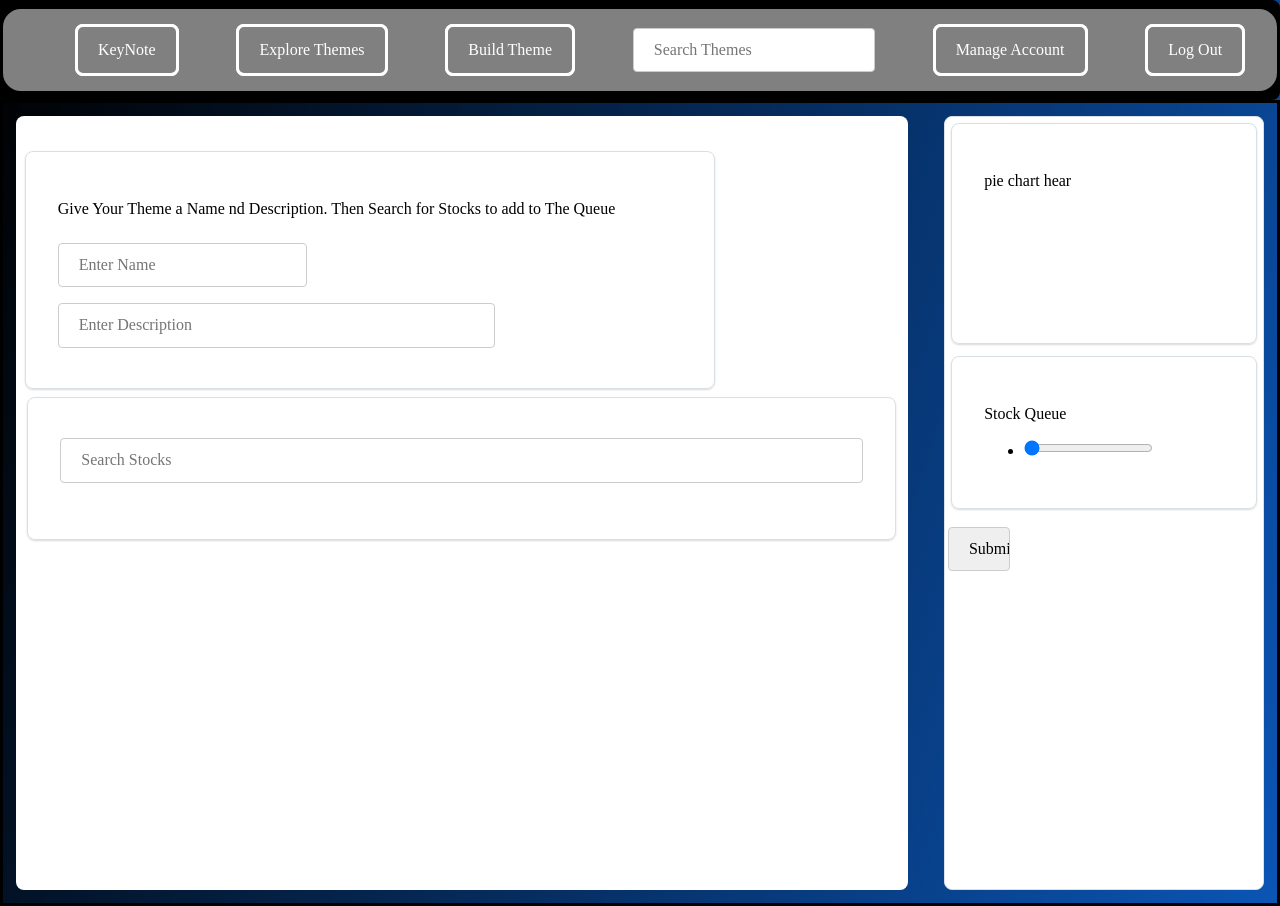
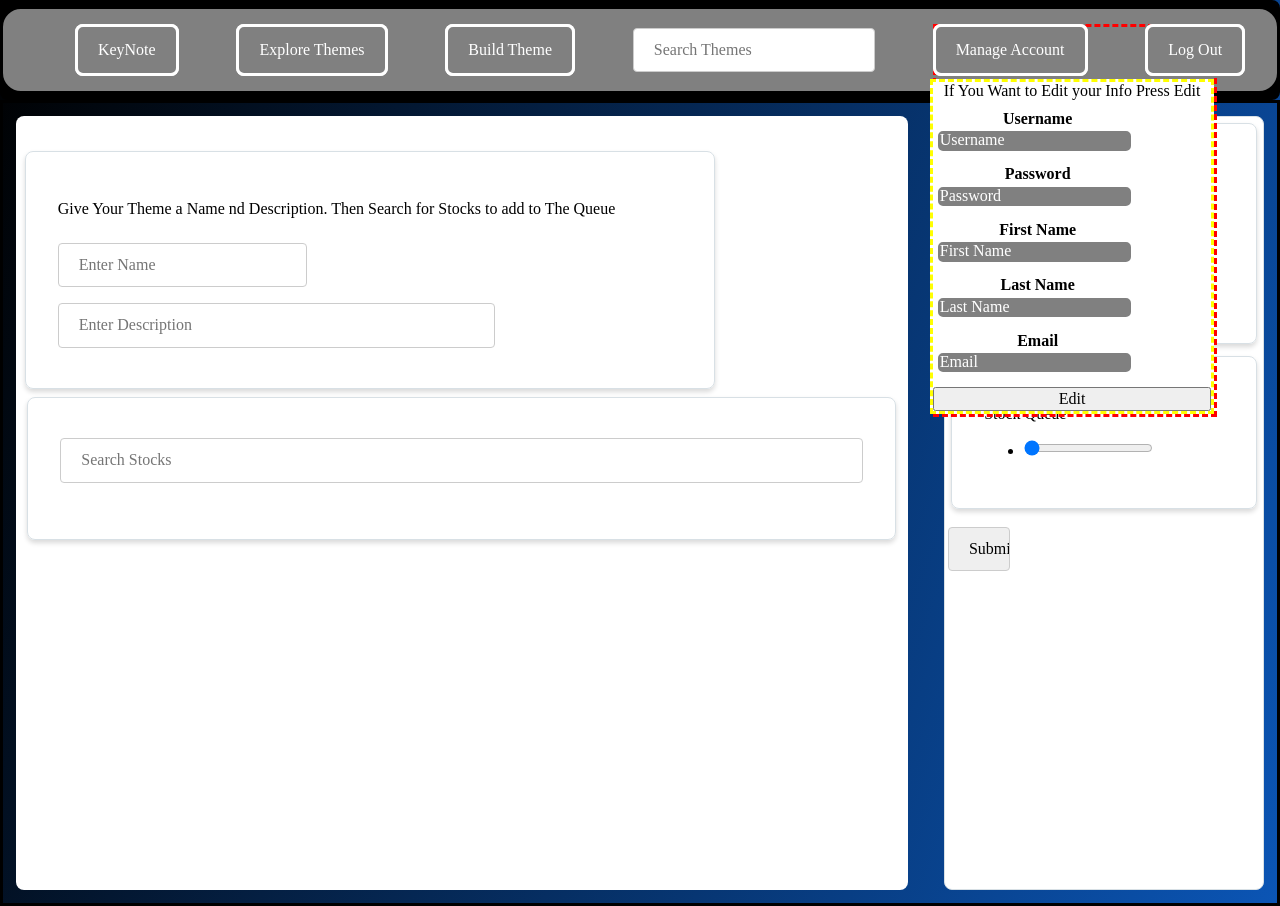
Before and after one commit to wmunson/KeyNote, a Flask app: page /build in a window 1280 px wide. Run offline with Flask 2, Linux system fonts and the light colour scheme; a map, chart or similar area stays blank; parts of the project's set-up code (start-up, migrations or seed data) failed here and were passed over; some libraries are stand-ins or nearby versions.

Commit message:
accMan html

```diff
--- a/static/css/base.css
+++ b/static/css/base.css
@@ -1,6 +1,11 @@
 body{
 	background: linear-gradient(-70deg, #0B55B5,black);
+	z-index:0;
 }
+.container{
+	z-index:0
+}
+
 /*Nav bar Styling*/
 
 .navBar{
@@ -41,6 +46,9 @@ body{
 .li{
 	display:flex;
 	list-style: none;
+	position:relative;
+	z-index:0;
+	/*cursor: pointer;*/
 	/*justify-content: center;*/
 	/*align-items: center;*/
 	/*background-color: white;*/
@@ -60,7 +68,7 @@ body{
 	border-radius: 8px
 }
 
-.f input{
+.fInput{
 	width: 100%;
     background-color: gray;
     color: white;
@@ -72,6 +80,7 @@ body{
 	font:10px;
 }
 
+
 .search input{
 	/*width: 100%;*/
     padding: 12px 20px;
@@ -82,4 +91,91 @@ body{
     box-sizing: border-box;
 }
 
+#account{
+	/*align-self: flex-end;*/
+	display:flex;
+	position:relative;
+}
+
+.drop{
+	display:flex;
+	flex-direction: column;
+	justify-content: flex-end;
+	/*align-self: stretch;*/
+	width:180%;
+	height:740%;
+	position:absolute;
+	z-index:-1;
+	border:dashed red;
+
+}
+
+.dropMenu{
+	/*display:none;*/
+	display:flex;
+	flex-direction:column;
+	justify-content: space-between;
+	align-self: flex-end;
+	width:100%;
+	height:85%;
+	background-color: white;
+	z-index:0;
+	text-align: center;
+
+
+	border:dashed yellow;
+
+}
+.dropMenu b{
+	text-align: left:;
+	align-self: flex-start;
+	margin-bottom: 0;
+	padding-bottom: 0;
+}
+
+.accInput{
+	display: flex;
+	width: 90%;
+    background-color: gray;
+    color: white;
+    /*padding: 14px 20px;*/
+    margin: 1%;
+    margin-top: 0;
+    padding-top:0;
+    border: solid;
+    border-radius: 8px;
+    /*cursor: pointer;*/
+	font:10px;
+}
+
+.active{
+	display:block;
+}
+
+/*.arrow{
+	position:absolute;
+	align-self: flex-start;
+	background-color: white;
+	margin-top: 10%;
+	width:0;
+	height:0;
+	border-left: 50px transparent;
+	border-right: 50px transparent;
+	border-bottom: 50px solid black;
+	z-index:0
+	border:solid;
+}*/
+
+/*.accInput{
+	width: 50%;
+    background-color: gray;
+    color: white;
+    padding: 14px 20px;
+    margin: 0;
+    border: solid;
+    border-radius: 8px;
+    cursor: pointer;
+	font:10px;
+}*/
+
 /*End of NavBar*/
--- a/static/css/build.css
+++ b/static/css/build.css
@@ -33,7 +33,7 @@
     padding: 32px;
     border: 1px solid #d8e0e5;
     border-radius: 8px;
-    box-shadow: 0 1px 2px rgba(0,0,0,0.15);
+    box-shadow: 0 3px 5px rgba(0,0,0,0.15);
 
 	/*border:dashed green;*/
 
@@ -64,7 +64,7 @@
     padding: 32px;
     border: 1px solid #d8e0e5;
     border-radius: 8px;
-    box-shadow: 0 1px 2px rgba(0,0,0,0.15);
+    box-shadow: 0 3px 5px rgba(0,0,0,0.15);
 
 	/*border:dashed gray;*/
 
@@ -106,7 +106,7 @@
     padding: 32px;
     border: 1px solid #d8e0e5;
     border-radius: 8px;
-    box-shadow: 0 1px 2px rgba(0,0,0,0.15);
+    box-shadow: 0 3px 5px rgba(0,0,0,0.15);
 
 	/*border:dashed red;*/
 
@@ -120,7 +120,7 @@
     padding: 32px;
     border: 1px solid #d8e0e5;
     border-radius: 8px;
-    box-shadow: 0 1px 2px rgba(0,0,0,0.15);
+    box-shadow: 0 3px 5px rgba(0,0,0,0.15);
 
 	/*border:dashed;*/
 	/*border-color:green;*/
--- a/static/js/base.js
+++ b/static/js/base.js
@@ -1,10 +1,10 @@
 document.getElementById('baseAccount').addEventListener('click',function(){
 	document.getElementById('baseMenu').classList.add('active');
-	document.getElementById('baseDrop').classList.add('active');
+	// document.getElementById('baseDrop').classList.add('active');
 
 });
 
-document.getElementById('container').addEventListener('click',function(){
+document.getElementById('conClick').addEventListener('click',function(){
 	document.getElementById('baseMenu').classList.remove('active');
 	document.getElementById('baseDrop').classList.remove('active');
 
--- a/templates/base.html
+++ b/templates/base.html
@@ -16,30 +16,47 @@
 					<ul class="navUl">
 						<li class="li home">
 							<form class="f" action ="/login" method="GET">
-								<input type="submit" value="KeyNote">
+								<input class="fInput" type="submit" value="KeyNote">
 							</form>
 						</li>
 						<li class="li explore">
 							<form class="f" action ="/explore" method="GET">
-								<input type="submit" value="Explore Themes">
+								<input class="fInput" type="submit" value="Explore Themes">
 							</form>
 						</li>
 						<li class="li build">
 							<form class="f" action ="/build" method="GET">
-								<input type="submit" value="Build Theme">
+								<input class="fInput" type="submit" value="Build Theme">
 							</form>
 						</li>
 						<li class="li search">
 							<input id="homeSearch" name="mainSearch" placeholder="Search Themes">
 						</li>
 						<li class="li manageAcc">
-							<form class="f" action ="" method="GET">
-								<input type="submit" value="Manage Account">
-							</form>
+							<div  class="f">
+								<input id="baseAccount" class="fInput" type="submit" value="Manage Account">
+								<div id="baseDrop" class="drop">
+									<div class="arrow"></div>
+
+									<div id="baseMenu" class="dropMenu"> If You Want to Edit your Info Press Edit
+										<b>Username
+										<input class="accInput user"  type="text" name="username" value="Username" readonly></b>
+										<b>Password
+										<input class="accInput pass"  type="text" name="password" value="Password" readonly></b>
+										<b>First Name
+										<input class="accInput first"  type="text" name="firstName" value="First Name" readonly></b>
+										<b>Last Name
+										<input class="accInput last"  type="text" name="lastName" value="Last Name" readonly></b>
+										<b>Email
+										<input class="accInput email"  type="text" name="email" value="Email" readonly></b>
+										<input class="edit"  type="submit" value="Edit">
+									</div>
+								</div>
+							</div>
 						</li>
 						<li class="li logOut">
 							<form class="f" action ="/logout" method="GET">
-								<input type="submit" value="Log Out">
+								<input class="fInput" type="submit" value="Log Out">
 							</form>
 						</li>
 					</ul>
@@ -47,7 +64,7 @@
 </div>
 		</div>
 
-		<div class="container">{% block body %}{% endblock %}</div>
+		<div id="conClick" class="container">{% block body %}{% endblock %}</div>
 
 
 
@@ -56,6 +73,7 @@
 	<script type="text/javascript" src="https://cdnjs.cloudflare.com/ajax/libs/require.js/2.3.2/require.min.js"></script>
 
 	<script type="text/javascript" src="https://cdnjs.cloudflare.com/ajax/libs/c3/0.4.11/c3.js"></script>
+	<script type="text/javascript" src="../static/js/base.js"></script>
 	{% block javascript %}{% endblock %}
 	</body>
 
--- a/templates/home.html
+++ b/templates/home.html
@@ -72,7 +72,7 @@
 
 	<div class="rightCol">
 		<div class="accountInfo">
-			<p class="accountTitle titles">Account Summary</p>
+			<h4 class="accountTitle titles">Account Summary</h4>
 			<ul class="etfList">
 				{% for etf in etfs %}
 					<li class="etf">
--- a/templates/login.html
+++ b/templates/login.html
@@ -46,7 +46,7 @@
 								<input name="firstname" class ="pass" type="text" placeholder="First Name">
 								<input name="lastname" class ="pass" type="text" placeholder="Last Name">
 								<input name="email" class ="pass" type="text" placeholder="Email">
-								<input class="GoBut botton" type ="submit" value="Go!">
+								<input class="goBut botton" type ="submit" value="Go!">
 							</form>
 
 							<div class="errorMessage">{{errorMessage}}</div>
```
Also changed, not shown: static/css/explore.css (+4 -96 lines), static/css/home.css (+59 -98 lines), static/css/login.css (+33 -24 lines), static/css/singleTheme.css (+39 -99 lines).
